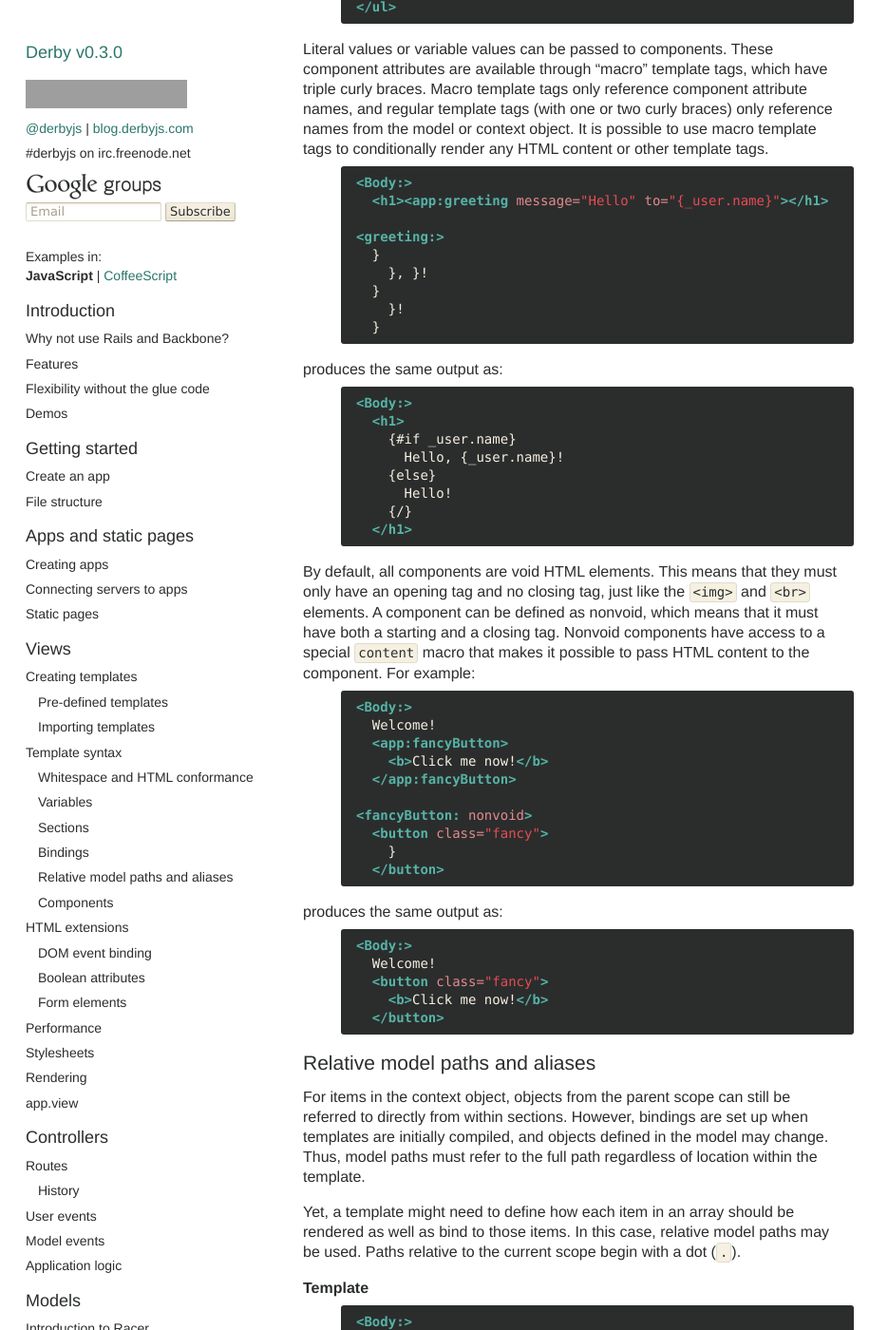
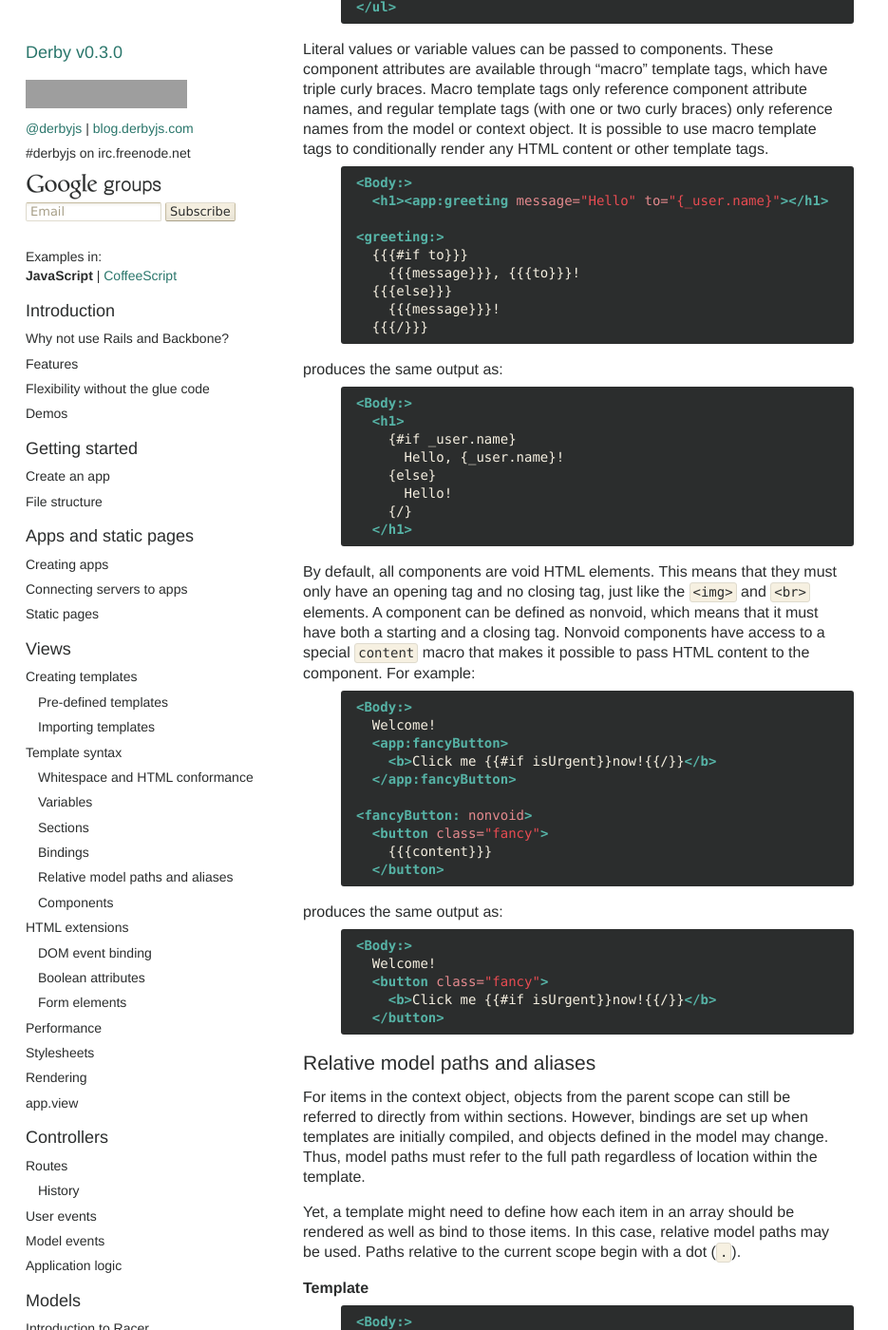
Before and after one commit to derbyjs/derby, a Jekyll site: the page built from index.md, in a window 1280 px wide and 1400 px high, scrolled down 18565 px. Shown: the whole window at 95% size, without its empty margins (0-935 px from the left). Built offline with Jekyll 4.4.1, drawn with Linux system fonts in a browser that asks for light colours; grey boxes are pictures that could not be loaded.

Commit message:
fix escaping

```diff
--- a/index.md
+++ b/index.md
@@ -1060,7 +1060,7 @@ page.render
 
 Literal values or variable values can be passed to components. These component attributes are available through "macro" template tags, which have triple curly braces. Macro template tags only reference component attribute names, and regular template tags (with one or two curly braces) only reference names from the model or context object. It is possible to use macro template tags to conditionally render any HTML content or other template tags.
 
-{% highlight html %}
+{% highlight html %}{% raw %}
 <Body:>
   <h1><app:greeting message="Hello" to="{_user.name}"></h1>
 
@@ -1070,11 +1070,11 @@ Literal values or variable values can be passed to components. These component a
   {{{else}}}
     {{{message}}}!
   {{{/}}}
-{% endhighlight %}
+{% endraw %}{% endhighlight %}
 
 produces the same output as:
 
-{% highlight html %}
+{% highlight html %}{% raw %}
 <Body:>
   <h1>
     {#if _user.name}
@@ -1083,11 +1083,11 @@ produces the same output as:
       Hello!
     {/}
   </h1>
-{% endhighlight %}
+{% endraw %}{% endhighlight %}
 
 By default, all components are void HTML elements. This means that they must only have an opening tag and no closing tag, just like the `<img>` and `<br>` elements. A component can be defined as nonvoid, which means that it must have both a starting and a closing tag. Nonvoid components have access to a special `content` macro that makes it possible to pass HTML content to the component. For example:
 
-{% highlight html %}
+{% highlight html %}{% raw %}
 <Body:>
   Welcome!
   <app:fancyButton>
@@ -1098,17 +1098,17 @@ By default, all components are void HTML elements. This means that they must onl
   <button class="fancy">
     {{{content}}}
   </button>
-{% endhighlight %}
+{% endraw %}{% endhighlight %}
 
 produces the same output as:
 
-{% highlight html %}
+{% highlight html %}{% raw %}
 <Body:>
   Welcome!
   <button class="fancy">
     <b>Click me {{#if isUrgent}}now!{{/}}</b>
   </button>
-{% endhighlight %}
+{% endraw %}{% endhighlight %}
 
 ### Relative model paths and aliases
 
```
